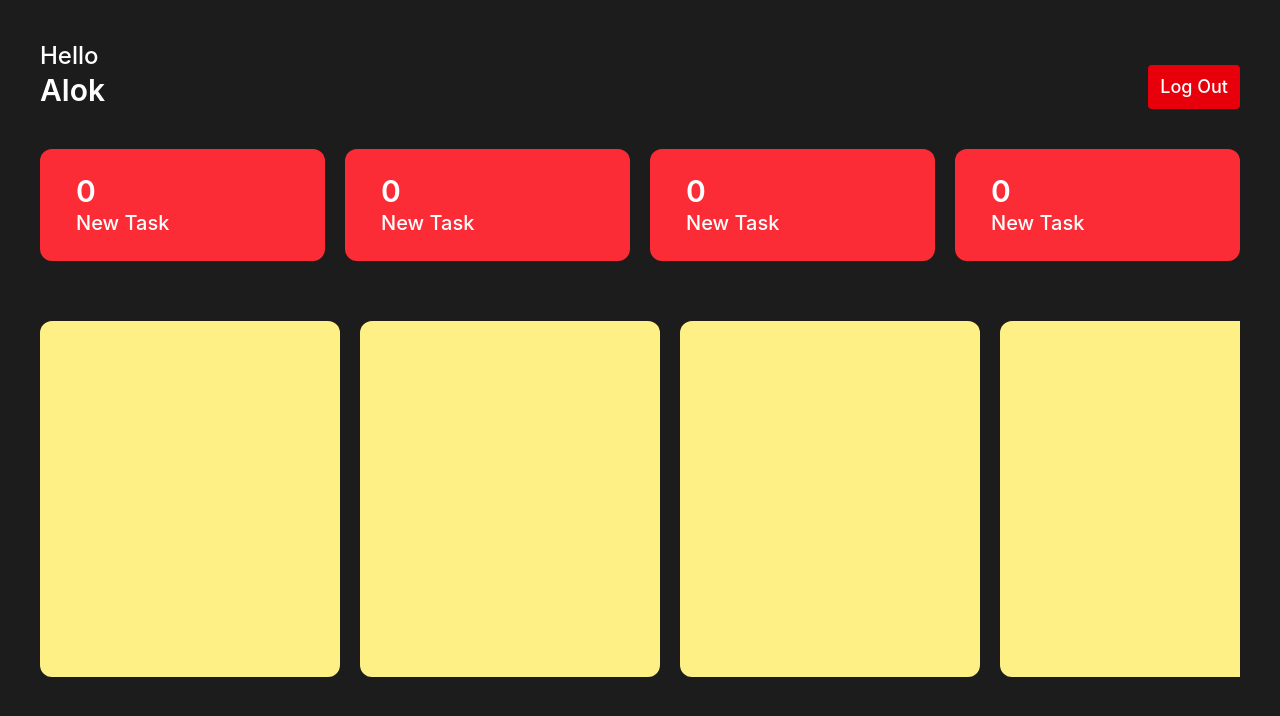
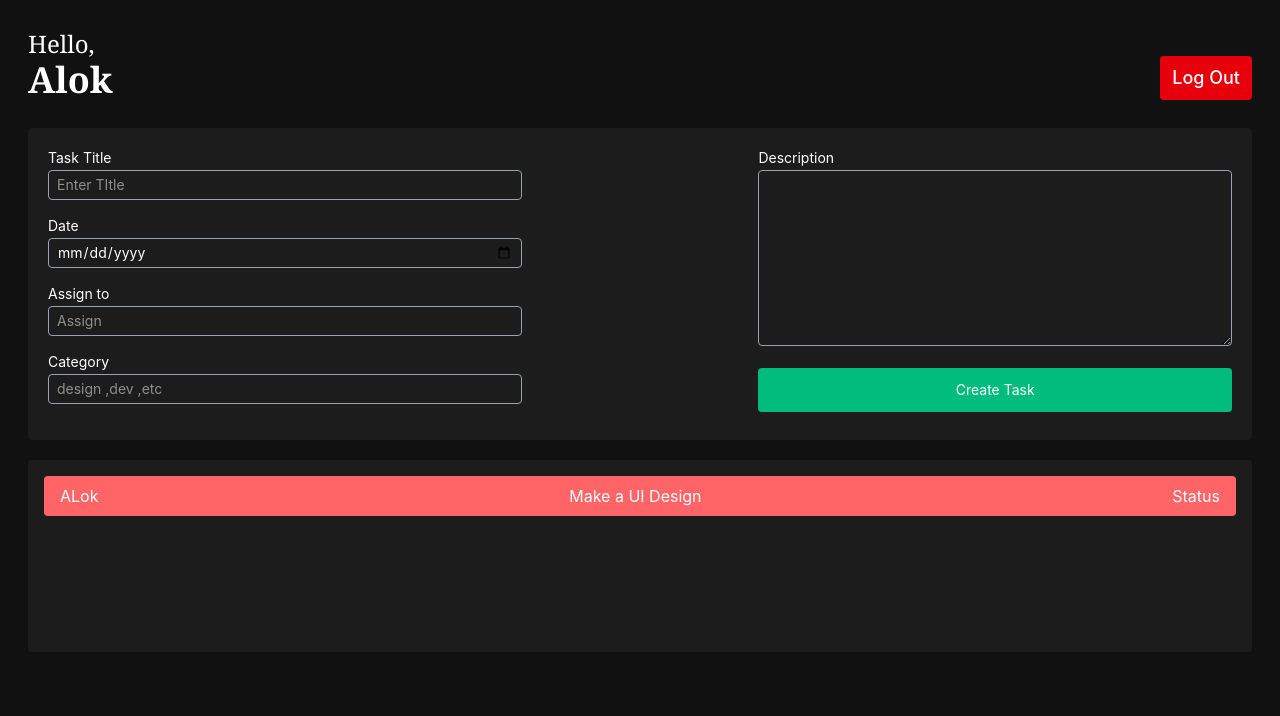
Before and after one commit to Alokkumar1411/Employee-Management-System, a React (Vite) app: page / in a window 1280 px wide. Shown: the top 716 px of the page. Built offline with nearby package versions, Linux system fonts and the light colour scheme.

Commit message:
Added new changes

```diff
--- a/src/App.jsx
+++ b/src/App.jsx
@@ -1,12 +1,14 @@
 import React from 'react'
 import Login from './components/Auth/Login'
 import EmployeeDashboard from './components/Dashboard/EmployeeDashboard'
+import AdminDashboard from './components/Dashboard/AdminDashboard'
 
 const App = () => {
   return (
     <>
     {/* <Login/> */}
-    <EmployeeDashboard/>
+    {/* <EmployeeDashboard/> */}
+    <AdminDashboard/>
     </>
   )
 }
--- a/src/components/Dashboard/AdminDashboard.jsx
+++ b/src/components/Dashboard/AdminDashboard.jsx
@@ -0,0 +1,18 @@
+import React from "react";
+import Header from "../others/Header";
+import CreateTask from "../others/CreateTask";
+import AllTask from "../others/AllTask";
+
+const AdminDashboard = () => {
+  return (
+    <div className="h-screen w-full p-7">
+      <Header />
+      <CreateTask/>
+      <AllTask/>
+
+
+    </div>
+  );
+};
+
+export default AdminDashboard;
--- a/src/components/TaskList/TaskList.jsx
+++ b/src/components/TaskList/TaskList.jsx
@@ -3,24 +3,16 @@ import React from 'react'
 const TaskList = () => {
   return (
     <div id='tasklist' className='mt-10 h-[55%] flex overflow-x-auto items-center justify-start gap-5 flex-nowrap py-5 w-full'>
-      <div className='shrink-0 h-full w-75 rounded-xl bg-yellow-200'>
+      <div className='shrink-0 h-full w-75 p-5 rounded-xl bg-gray-400'>
+        <div className='flex justify-between text-center' >
+          <h3 className='bg-red-600 text-sm px-3 py-1 rounded-lg'>High</h3>
+          <h4 className='text-sm'>08 June 2026</h4>
+        </div>
+        <h2 className='mt-5 text-2xl font-semibold'>Make a Good Portfolio</h2>
+        <p className='mt-3 text-base' > Lorem, ipsum dolor sit amet consectetur adipisicing elit. Ut placeat in laudantium optio quod est!</p>
 
       </div>
-      <div className='shrink-0 h-full w-75 rounded-xl bg-yellow-200'>
 
-      </div>
-      <div className='shrink-0 h-full w-75 rounded-xl bg-yellow-200'>
-
-      </div>
-      <div className='shrink-0 h-full w-75 rounded-xl bg-yellow-200'>
-
-      </div>
-      <div className='shrink-0 h-full w-75 rounded-xl bg-yellow-200'>
-
-      </div>
-      <div className='shrink-0 h-full w-75 rounded-xl bg-yellow-200'>
-
-      </div>
     </div>
   )
 }
--- /dev/null
+++ b/src/components/others/AllTask.jsx
@@ -0,0 +1,15 @@
+import React from 'react'
+
+const AllTask = () => {
+  return (
+    <div id='task' className='bg-[#1c1c1c] p-4 rounded mt-5 overflow-auto h-48 ' >
+      <div className='bg-red-400 py-2 px-4 flex rounded mb-3 justify-between ' >
+        <h2>ALok</h2>
+        <h3>Make a UI Design</h3>
+        <h5>Status</h5>
+      </div>
+    </div>
+  )
+}
+
+export default AllTask
--- /dev/null
+++ b/src/components/others/CreateTask.jsx
@@ -0,0 +1,38 @@
+import React from 'react'
+
+const CreateTask = () => {
+  return (
+    <div className="p-5 bg-[#1c1c1c] mt-7 rounded" >
+        <form className="flex items-start w-full flex-wrap justify-between">
+          <div className="w-1/2">
+            <div>
+              <h3 className="text-sm text-gray-300 mb-0.5">Task Title</h3>
+              <input className="text-sm py-1 px-2 w-4/5 rounded bg-transparent border  outline-none border-gray-400 mb-4" type="text" placeholder="Enter TItle" />
+            </div>
+            <div>
+              <h3 className="text-sm text-gray-300 mb-0.5" >Date</h3>
+              <input className="text-sm py-1 px-2 w-4/5 rounded bg-transparent border  outline-none border-gray-400 mb-4" type="date" />
+            </div>
+            <div>
+              <h3 className="text-sm text-gray-300 mb-0.5" >Assign to</h3>
+              <input className="text-sm py-1 px-2 w-4/5 rounded bg-transparent border  outline-none border-gray-400 mb-4" type="text" placeholder="Assign" />
+            </div>
+            <div>
+              <h3 className="text-sm text-gray-300 mb-0.5">Category</h3>
+              <input className="text-sm py-1 px-2 w-4/5 rounded bg-transparent border  outline-none border-gray-400 mb-4" type="text" placeholder="design ,dev ,etc" />
+            </div>
+          </div>
+
+          <div className="w-2/5" >
+            <h3 className="text-sm text-gray-300 mb-0.5" >Description</h3>
+            <textarea className="w-full h-44 text-sm py-2 px-4 rounded outline-none bg-transparent border border-gray-400" name="" id=""></textarea>
+            <button className="bg-emerald-500 py-3 hover:bg-emerald-600 px-5 rounded text-sm mt-4 w-full" >Create Task</button>
+          </div>
+
+
+        </form>
+      </div>
+  )
+}
+
+export default CreateTask
--- a/src/components/others/Header.jsx
+++ b/src/components/others/Header.jsx
@@ -3,8 +3,8 @@ import React from 'react'
 const Header = () => {
   return (
     <div className='flex items-end justify-between'>
-      <h1 className='text-2xl font-medium '>
-        Hello <br /> <span className='text-3xl font-semibold'>Alok</span>
+      <h1 className='text-2xl font-serif '>
+        Hello, <br /> <span className='text-4xl font-semibold'>Alok</span>
 
       </h1><button className='py-2 text-lg font-medium px-3 rounded-sm bg-red-600 text-white'>Log Out</button>
     </div>
--- a/src/index.css
+++ b/src/index.css
@@ -14,3 +14,6 @@ body{
 #tasklist::-webkit-scrollbar{
   display: none;
 }
+#task::-webkit-scrollbar{
+  display: none;
+}
```
